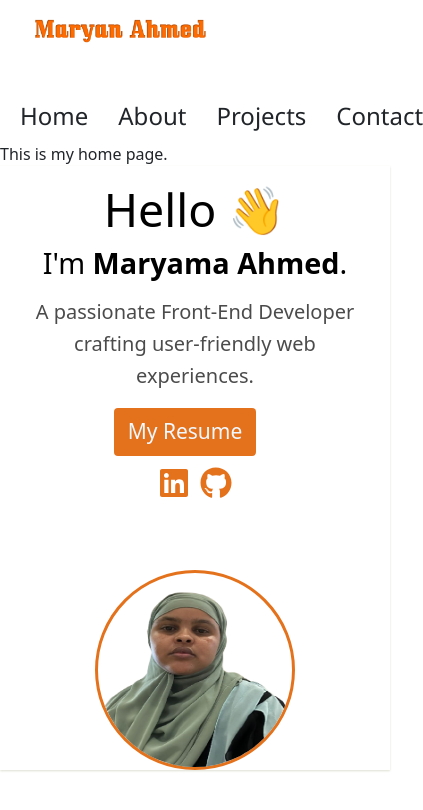
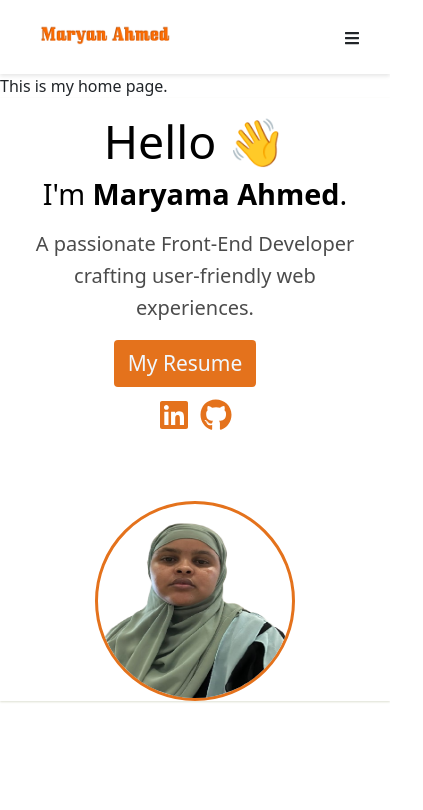
Before and after one commit to ZaamiAhmed/MaryamAhmed, a React (Create React App) app in the folder my-portfolio/: page / in a window 390 px wide. Shown: the top 810 px of the page, 423 px wide, since content can reach past the window. Built offline with nearby package versions, Linux system fonts and the light colour scheme.

Commit message:
updated navlinks

```diff
--- a/my-portfolio/src/components/Navbar.jsx
+++ b/my-portfolio/src/components/Navbar.jsx
@@ -1,20 +1,31 @@
 import './navbar.css';
 import logo from '../images/maryama.png';
+import {FaBars,FaTimes} from 'react-icons/fa';
+import React,{ useState } from 'react';
 export default function Navbar() {
+
+  const[menuvisible,setMenuvisible]=useState(false);
+
+  const toggleMenu=()=>{
+    setMenuvisible(!menuvisible)
+  }
   return (
     <div className="navbar-container">
       <div className="navbar">
         <img src={logo} alt="" className="img-fluid" />
-        <nav className="navlinks">
+        <div className='nav-menu' onClick={toggleMenu}>
+        {menuvisible? <FaTimes/>:<FaBars/>}
+        </div>
+        <nav className={`navlinks ${menuvisible? 'show':"" }`}>
           <ul>
             <li>Home</li>
             <li>About</li>
             <li>Projects</li>
+            <li>Contact</li>
             <li>Contact</li>
           </ul>
         </nav>
       </div>
     </div>
   );
-
-}
+   }
--- a/my-portfolio/src/components/navbar.css
+++ b/my-portfolio/src/components/navbar.css
@@ -1,20 +1,19 @@
 .navbar-container{
-  max-width: 1200px;
-  margin: 0 auto;
-  padding: 0 20px;
+ width: 100%;
+  background-color: #fff;
+  padding: 10px 30px;
+  box-shadow: 0 2px 4px rgba(0,0,0,0.1);
 }
 .navbar{
   display: flex;
- align-items: center;
- padding: 20px 0;
- gap: 40px;
+
 }
 .navlinks ul {
   display: flex;
-  gap: 30px;
   list-style: none;
+  gap: 20px;
+  padding: 0;
   margin: 0;
-  padding: 0;
 
 }
 .navlinks li{
@@ -27,6 +26,24 @@ cursor: pointer;
   background-color: #e4721c;
 }
 .navbar img{
-  width: 200px;
-  height: auto;
+  width: 150px;
 }
+
+.nav-menu{
+  display: none;
+}
+@media (max-width:768px) {
+  .nav-menu{
+    display: block;
+
+  }
+  .navlinks{
+     display: none;
+
+  }
+  .show{
+    display: flex;
+
+  }
+
+}
```
